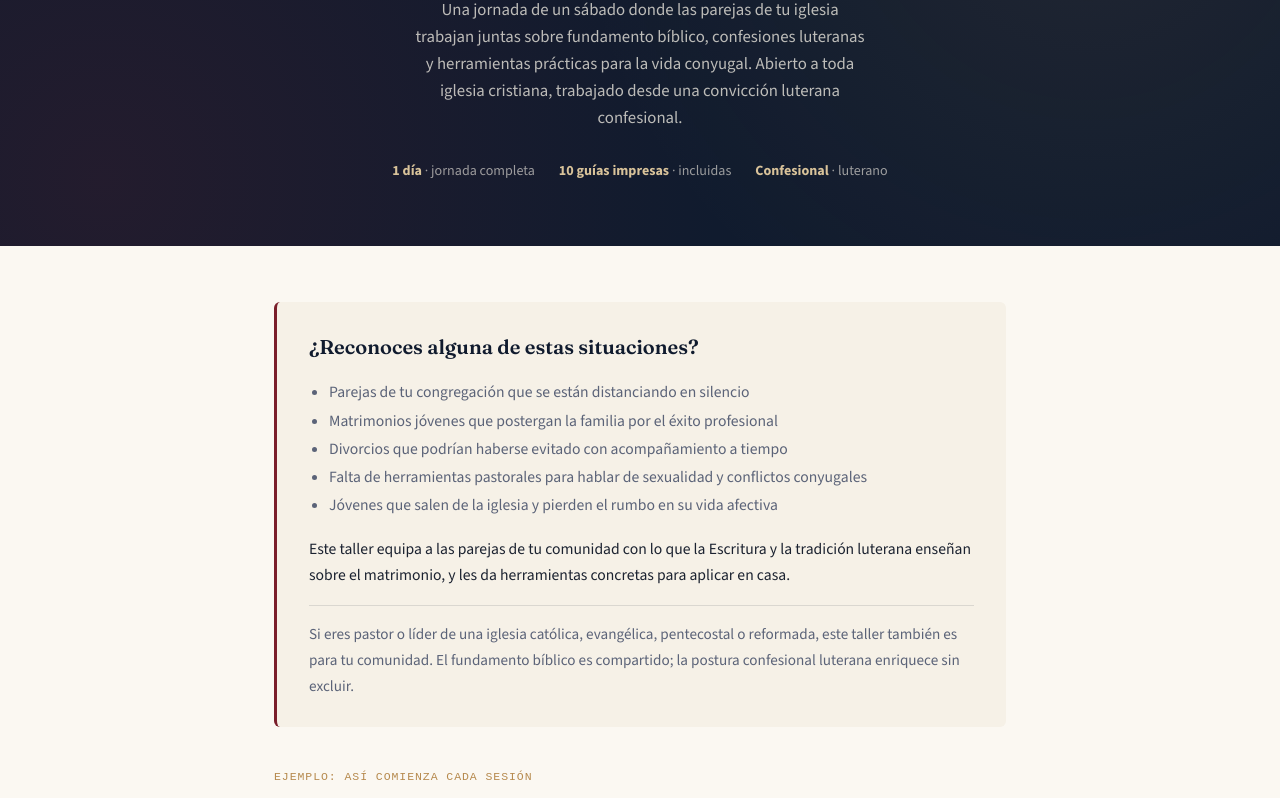
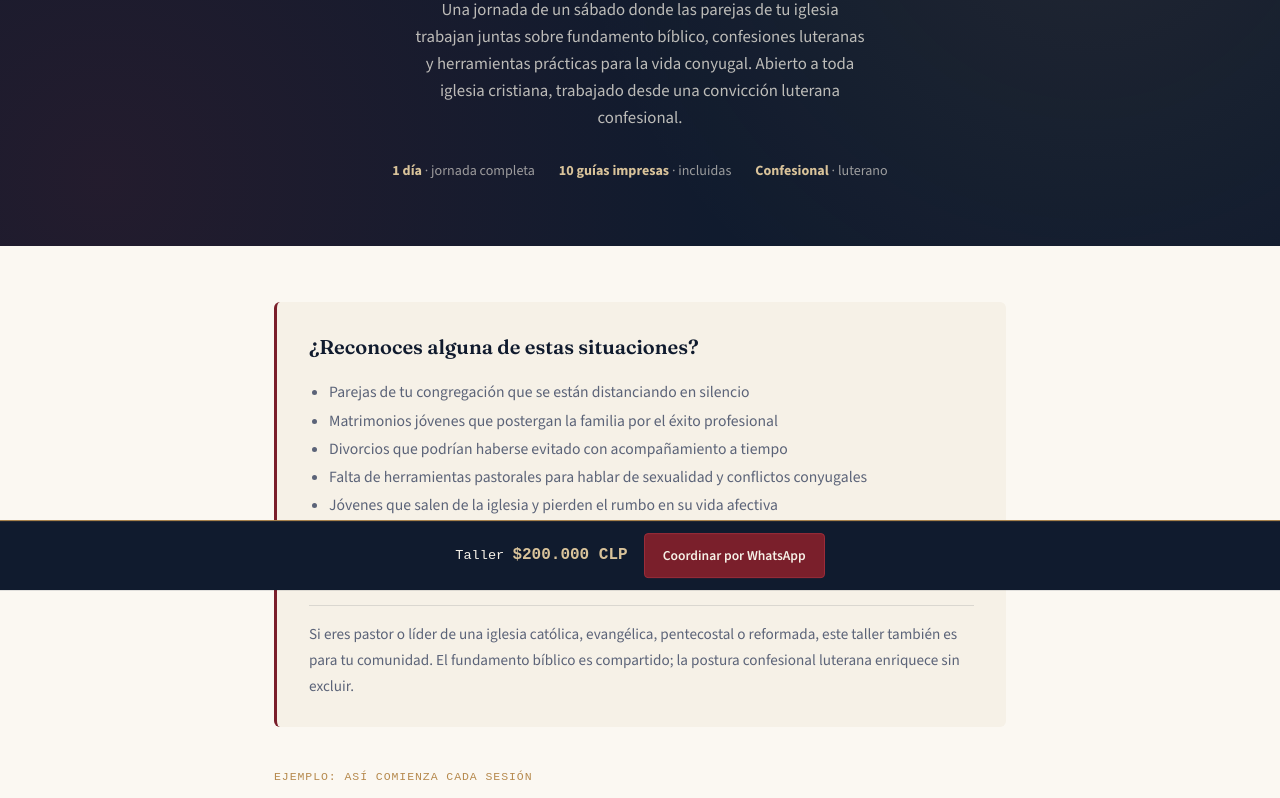
Before and after one commit to juanpablolanweb/iglesia-2026-web, a plain HTML site: page taller.html in a window 1280 px wide. Shown: the part 280-1078 px from the top of the page. Drawn offline with nearby package versions, Linux system fonts and the light colour scheme.

Commit message:
Add sticky WhatsApp CTA bar on workshop page
Shows fixed bottom bar with price and WhatsApp button when scrolling past the hero section.

Co-Authored-By: Claude Sonnet 4.6 <noreply@anthropic.com>

```diff
--- a/taller.html
+++ b/taller.html
@@ -414,6 +414,33 @@
   footer a { color: var(--gold-soft); }
   footer a:hover { color: var(--rose-white); }
 
+  .sticky-cta {
+    position: fixed;
+    bottom: 0;
+    left: 0;
+    right: 0;
+    z-index: 200;
+    background: var(--ink-night);
+    border-top: 1px solid var(--gold);
+    padding: 12px 24px;
+    display: flex;
+    align-items: center;
+    justify-content: center;
+    gap: 16px;
+    transform: translateY(100%);
+    transition: transform 0.3s ease;
+  }
+  .sticky-cta.visible { transform: translateY(0); }
+  .sticky-cta .price-tag {
+    color: var(--rose-white);
+    font-family: var(--mono);
+    font-size: 0.85rem;
+  }
+  .sticky-cta .price-tag strong {
+    color: var(--gold-soft);
+    font-size: 1rem;
+  }
+
   @media (max-width: 720px) {
     .page-hero { padding: 56px 20px 48px; }
     .content { padding: 40px 20px 64px; }
@@ -422,6 +449,7 @@
     .how-box { padding: 20px 22px; }
     .nav-links { gap: 16px; }
     .hero-pills { gap: 16px; }
+    body { padding-bottom: 64px; }
   }
   @media (prefers-reduced-motion: reduce) {
     html { scroll-behavior: auto; }
@@ -430,6 +458,11 @@
 </style>
 </head>
 <body>
+
+<div class="sticky-cta" id="stickyCta">
+  <span class="price-tag">Taller <strong>$200.000 CLP</strong></span>
+  <a href="https://wa.me/56993043524?text=Hola%20pastor%2C%20me%20interesa%20el%20taller%20de%20restauraci%C3%B3n%20matrimonial%20para%20mi%20iglesia." target="_blank" rel="noopener" class="cta-button" style="padding:10px 18px;font-size:0.85rem;">Coordinar por WhatsApp</a>
+</div>
 
 <header>
   <div class="header-inner">
@@ -602,5 +635,18 @@
   <p style="margin-top: 8px; font-size: 0.8rem; opacity: 0.6;">© 2026 Restauración Matrimonial — Iglesia Luterana Confesional de Chile. Consejería pastoral, no servicio clínico certificado.</p>
 </footer>
 
+<script>
+(function(){
+  var bar = document.getElementById('stickyCta');
+  var shown = false;
+  window.addEventListener('scroll', function(){
+    var shouldShow = window.scrollY > 400;
+    if (shouldShow !== shown) {
+      shown = shouldShow;
+      bar.classList.toggle('visible', shown);
+    }
+  });
+})();
+</script>
 </body>
 </html>
```
